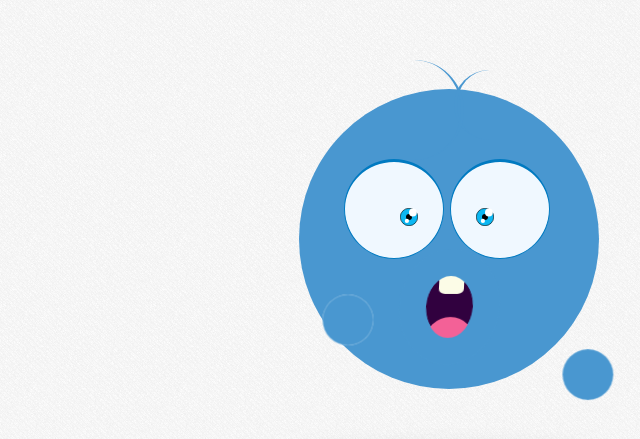
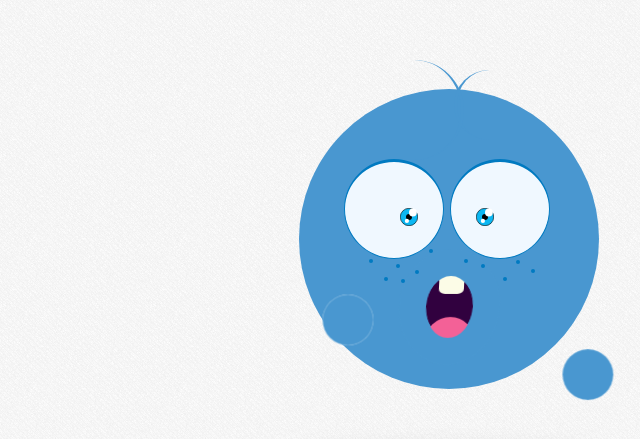
Before and after one commit to ArianZargaran/Emojionation, a plain HTML site: page index.html in a window 1280 px wide. Shown: the part 111-550 px from the top of the page, 191-831 px from the left. Drawn offline with Linux system fonts and the light colour scheme.

Commit message:
Freckles added

```diff
--- a/css/main.css
+++ b/css/main.css
@@ -225,3 +225,28 @@ border-left: 3px solid  #4997D0;
   5% {transform: translate(35px, -65px);box-shadow: inset 0px 0px 1px 0px white;}
 }
 /*END SHOCK ANIMATION*/
+
+/*FRECKLES*/
+#face::before {
+   content: "";
+   width: 4px;
+   height: 4px;
+   border-radius: 100%;
+   background-color: transparent;
+   box-shadow:
+    70px 100px 0 #007ac1,
+    85px 118px 0 #007ac1,
+    97px 105px 0 #007ac1,
+    102px 120px 0 #007ac1,
+    116px 111px 0 #007ac1,
+    130px 90px 0 #007ac1,
+
+    165px 100px 0 #007ac1,
+    182px 105px 0 #007ac1,
+    204px 118px 0 #007ac1,
+    217px 101px 0 #007ac1,
+    232px 110px 0 #007ac1;
+   z-index: 1;
+   position: absolute;
+ }
+/*END FRECKLES*/
```
